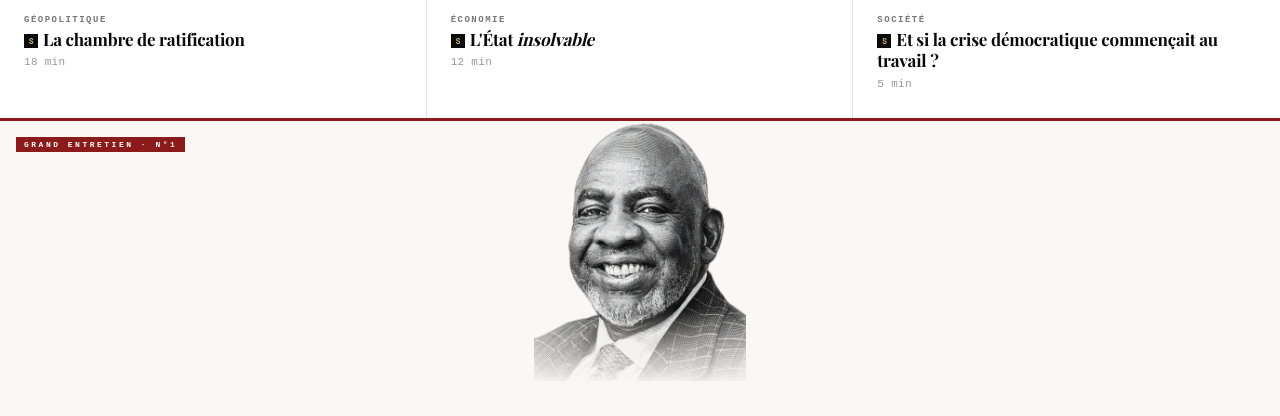
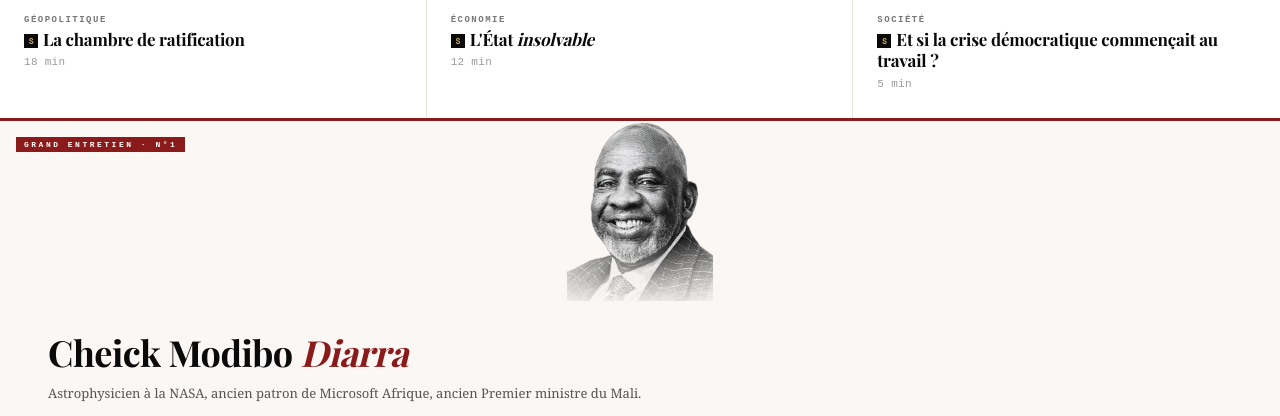
Before and after one commit to SteveMrld/Prisme, a Next.js app: page / in a window 1280 px wide. Shown: the part 760-1176 px from the top of the page. Built offline with nearby package versions, Linux system fonts and the light colour scheme; no server answers; a web font is replaced by a local one.

Commit message:
fix: entretien Diarra — banner 180px contain, visage entier réduit

```diff
--- a/app/page.module.css
+++ b/app/page.module.css
@@ -222,8 +222,9 @@
 .entretienBanner {
   position: relative;
   width: 100%;
-  height: 260px;
+  height: 180px;
   overflow: hidden;
+  background: #FAF7F4;
 }
 .entretienBannerImg {
   width: 100%; height: 100%;
@@ -234,7 +235,7 @@
 }
 .entretienBannerGrad {
   position: absolute; inset: 0;
-  background: linear-gradient(to bottom, transparent 72%, rgba(250,247,244,.95) 100%);
+  background: linear-gradient(to bottom, transparent 65%, rgba(250,247,244,.9) 100%);
 }
 .entretienBannerLabel {
   position: absolute;
```
